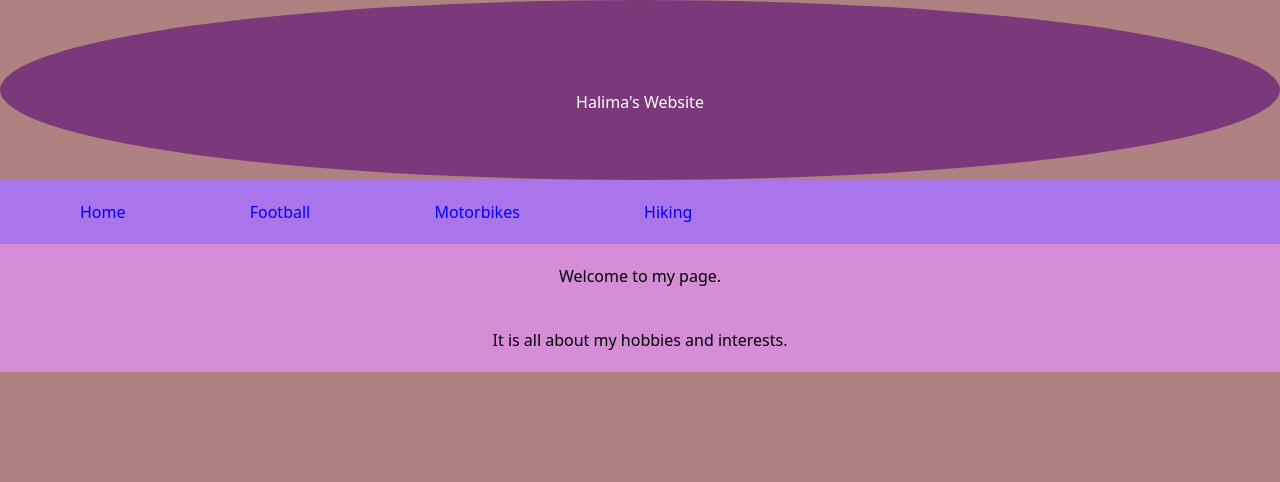
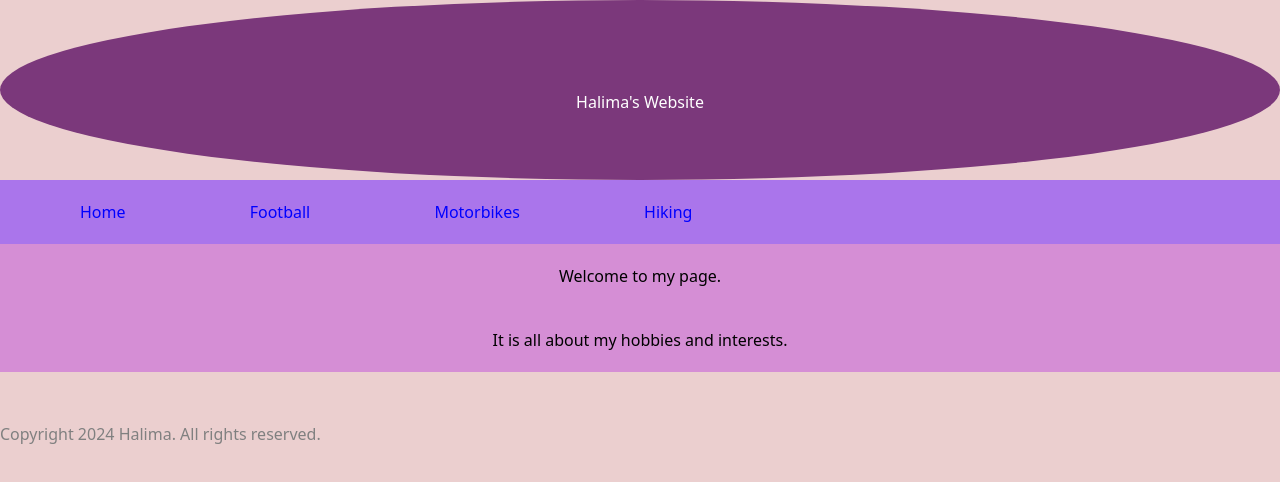
Before and after one commit to hali-27/website2, a plain HTML site: page index.html in a window 1280 px wide. Drawn offline with nearby package versions, Linux system fonts and the light colour scheme.

Commit message:
add footer

```diff
--- a/index.html
+++ b/index.html
@@ -21,9 +21,9 @@
     </nav>
     </div>
 <h5>Welcome to my page. </h5>
-<h5>It is all about my hobbies and interests.
-</h5>
+<h5>It is all about my hobbies and interests.</h5>
 
+<footer>Copyright 2024 Halima. All rights reserved.</footer>
 
     </section>
 </body>
--- a/styles.css
+++ b/styles.css
@@ -38,7 +38,7 @@ color: blue;
 
 body {display:flex;
     flex-direction: column;
-background-color: #af8181
+background-color: #ebcfcf
 
 }
 
@@ -47,3 +47,9 @@ a {
     color: blue;
     padding: 60px;
 }
+
+footer {color: grey;
+display: flexbox;
+float: left;
+padding-top: 50px;
+}
```
Also changed, not shown: football.html (+1 -1 lines), hiking.html (+1 -0 lines), motorbikes.html (+1 -0 lines).
